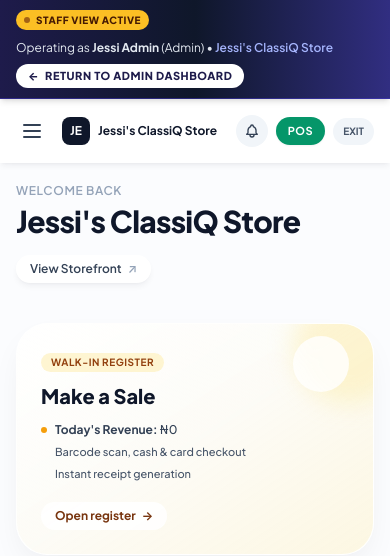
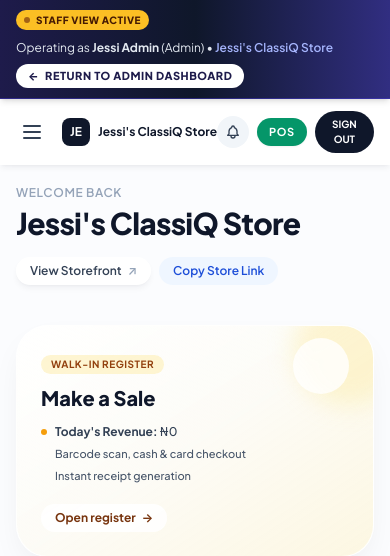
Before and after one commit to ruelnuffy/Shop-manager, a Laravel app: page /admin in a window 390 px wide. Shown: the top 556 px of the page. Run offline with Laravel 12, Linux system fonts and the light colour scheme; a user stored in the database is signed in; data comes from the database, SQL or seed files in the repository; data that the repository does not hold is empty; style sheets or scripts are compiled from the project's sources; some libraries are stand-ins or nearby versions.

Commit message:
Add unique shareable /s/{slug} store links and fix mobile/admin logout redirect

```diff
--- a/app/Http/Controllers/Auth/AuthenticatedSessionController.php
+++ b/app/Http/Controllers/Auth/AuthenticatedSessionController.php
@@ -51,10 +51,13 @@ class AuthenticatedSessionController extends Controller
     {
         Auth::guard('web')->logout();
 
+        $request->session()->forget(['active_tenant_id', 'impersonator_id', 'impersonator_role', 'impersonator_name']);
+        app(CurrentTenant::class)->forget();
+
         $request->session()->invalidate();
 
         $request->session()->regenerateToken();
 
-        return redirect('/');
+        return redirect()->route('login');
     }
 }
--- a/app/Http/Middleware/ResolveTenant.php
+++ b/app/Http/Middleware/ResolveTenant.php
@@ -152,6 +152,21 @@ class ResolveTenant
                 }
             }
 
+            // 0c. Support shareable store URL /s/{slug}
+            if ($request->segment(1) === 's' && ($shareSlug = $request->segment(2))) {
+                $tenant = Tenant::where('slug', $shareSlug)
+                    ->orWhere('subdomain', $shareSlug)
+                    ->first();
+
+                if ($tenant) {
+                    if ($request->hasSession()) {
+                        $request->session()->put('active_tenant_id', $tenant->id);
+                    }
+
+                    return $tenant;
+                }
+            }
+
             $host = strtolower($request->getHost());
             $isIp = filter_var($host, FILTER_VALIDATE_IP) !== false;
             $baseDomain = strtolower((string) config('tenancy.base_domain', 'localhost'));
--- a/resources/views/admin/dashboard.blade.php
+++ b/resources/views/admin/dashboard.blade.php
@@ -86,12 +86,23 @@
                     {{ $storeName }}
                 </h2>
 
-                <div class="flex items-center gap-2">
+                <div class="flex flex-wrap items-center gap-2">
                     @if ($planActive && $currentTenant && $currentTenant->hasFeature('storefront'))
-                        <a href="{{ route('storefront') }}" target="_blank" class="inline-flex items-center gap-1.5 px-3.5 py-1.5 rounded-full bg-white text-slate-700 text-xs font-semibold shadow-md shadow-slate-900/5 hover:shadow-lg transition">
+                        @php
+                            $shareStoreUrl = route('store.share', $currentTenant->slug);
+                        @endphp
+                        <a href="{{ $shareStoreUrl }}" target="_blank" class="inline-flex items-center gap-1.5 px-3.5 py-1.5 rounded-full bg-white text-slate-700 text-xs font-semibold shadow-md shadow-slate-900/5 hover:shadow-lg transition">
                             <span>View Storefront</span>
                             <span class="text-slate-400">&nearr;</span>
                         </a>
+                        <button
+                            type="button"
+                            onclick="navigator.clipboard?.writeText('{{ $shareStoreUrl }}'); this.querySelector('span').textContent = 'Copied!'; setTimeout(() => { this.querySelector('span').textContent = 'Copy Store Link'; }, 2000);"
+                            class="inline-flex items-center gap-1.5 px-3.5 py-1.5 rounded-full bg-blue-50 hover:bg-blue-100 text-blue-700 text-xs font-semibold transition cursor-pointer"
+                            title="{{ $shareStoreUrl }}"
+                        >
+                            <span>Copy Store Link</span>
+                        </button>
                     @endif
 
                     @if ($planActive && Auth::user()->isAdmin() && !session()->has('impersonator_id'))
--- a/resources/views/layouts/admin.blade.php
+++ b/resources/views/layouts/admin.blade.php
@@ -299,8 +299,8 @@
 
             <form method="POST" action="{{ route('logout') }}">
                 @csrf
-                <button type="submit" class="px-2.5 py-1.5 rounded-full bg-slate-100 text-[10px] font-bold text-slate-600 uppercase shadow-xs">
-                    Exit
+                <button type="submit" class="px-2.5 py-1.5 rounded-full bg-slate-900 text-[10px] font-bold text-white uppercase shadow-xs cursor-pointer">
+                    Sign Out
                 </button>
             </form>
         </div>
@@ -338,6 +338,14 @@
                 @endif
             @endif
             @endif
+        </div>
+        <div class="pt-2 border-t border-slate-100">
+            <form method="POST" action="{{ route('logout') }}">
+                @csrf
+                <button type="submit" class="w-full p-2.5 rounded-xl bg-slate-900 text-white text-xs font-bold uppercase tracking-wider text-center cursor-pointer">
+                    Sign Out
+                </button>
+            </form>
         </div>
     </div>
 
--- a/routes/web.php
+++ b/routes/web.php
@@ -72,6 +72,10 @@ Route::get('/storefront', function (Request $request) {
 
     return view('welcome');
 })->name('storefront');
+
+Route::get('/s/{slug}', function () {
+    return view('welcome');
+})->name('store.share');
 
 Route::get('/products', [Store\ProductController::class, 'index'])->name('products.index');
 Route::get('/products/{slug}', [Store\ProductController::class, 'show'])->name('products.show');
```
Also changed, not shown: tests/Feature/Auth/AuthenticationTest.php (+1 -1 lines).
